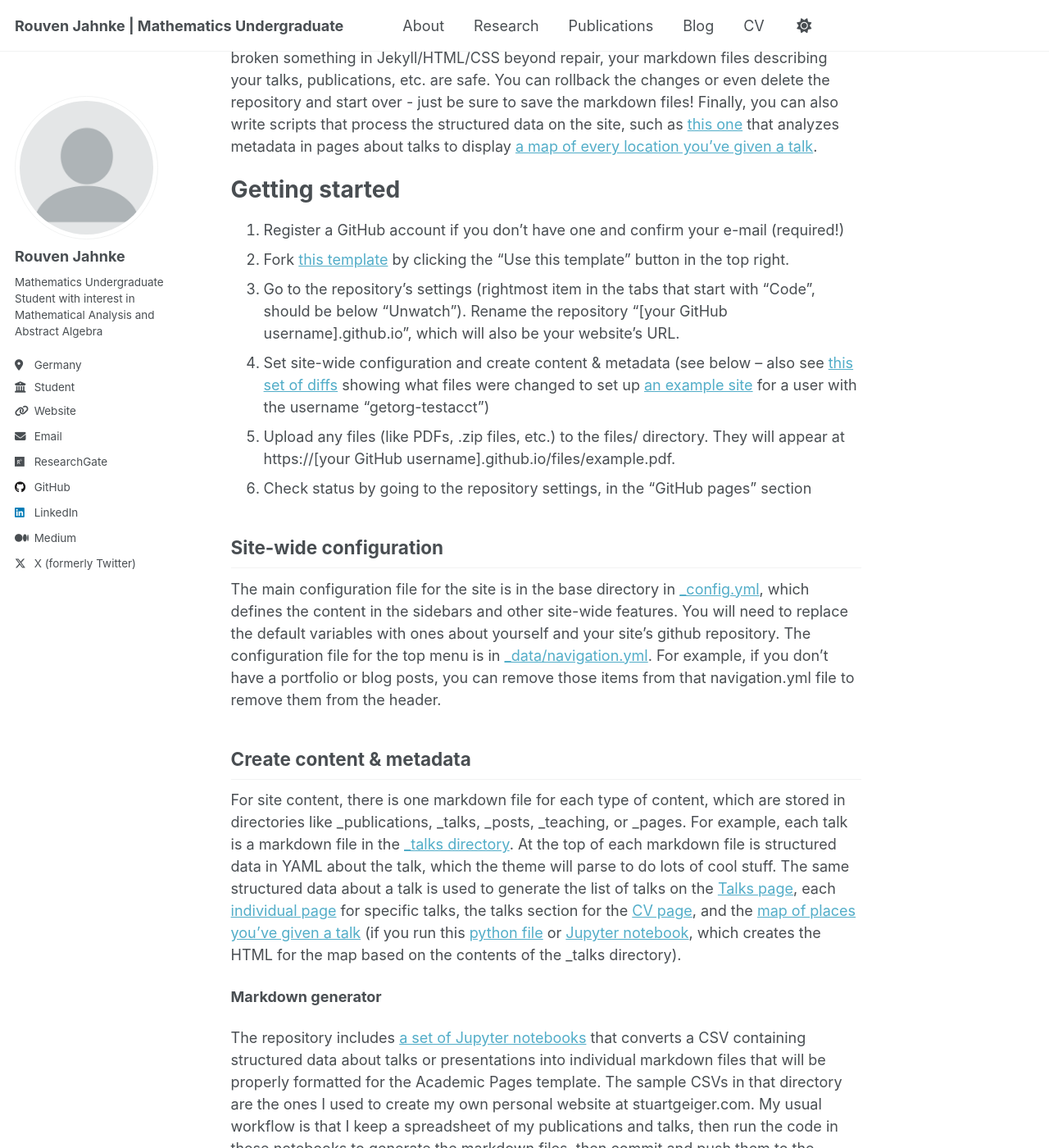
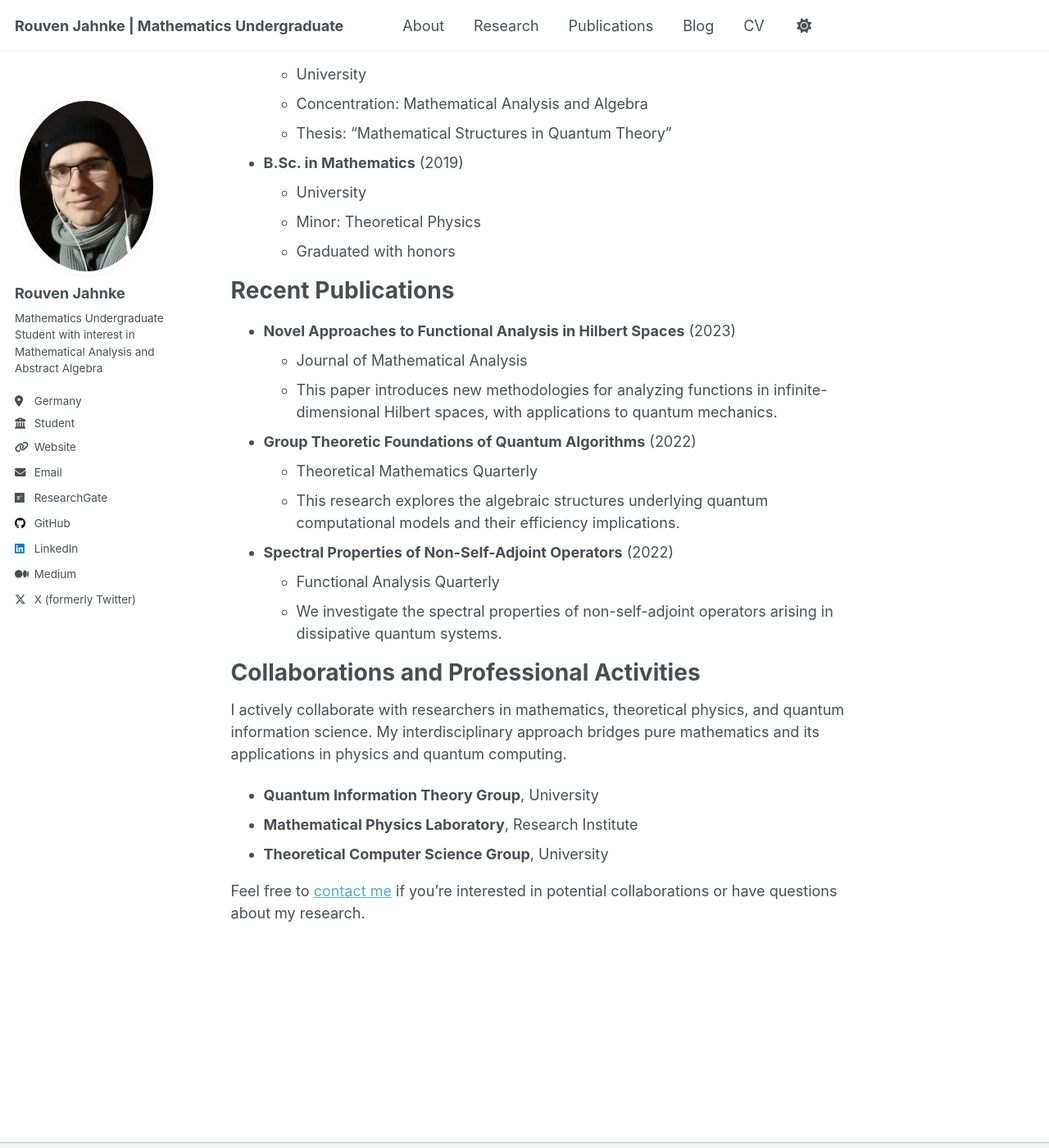
Before and after one commit to rpj-07/rouvenjahnke.github.io, a Jekyll site: the page built from _pages/about.md, in a window 1280 px wide and 1400 px high, scrolled down 774 px. Shown: the whole window at 82% size. Built offline with Jekyll 4.4.1, drawn with Linux system fonts in a browser that asks for light colours; some of the changed text lies outside the part shown.

Commit message:
New Version

```diff
--- a/_pages/about.md
+++ b/_pages/about.md
@@ -1,49 +1,61 @@
 ---
 permalink: /
-title: "Academic Pages is a ready-to-fork GitHub Pages template for academic personal websites"
+title: "About Me"
 author_profile: true
 redirect_from:
   - /about/
   - /about.html
 ---
 
-This is the front page of a website that is powered by the [Academic Pages template](https://github.com/academicpages/academicpages.github.io) and hosted on GitHub pages. [GitHub pages](https://pages.github.com) is a free service in which websites are built and hosted from code and data stored in a GitHub repository, automatically updating when a new commit is made to the repository. This template was forked from the [Minimal Mistakes Jekyll Theme](https://mmistakes.github.io/minimal-mistakes/) created by Michael Rose, and then extended to support the kinds of content that academics have: publications, talks, teaching, a portfolio, blog posts, and a dynamically-generated CV. You can fork [this template](https://github.com/academicpages/academicpages.github.io) right now, modify the configuration and markdown files, add your own PDFs and other content, and have your own site for free, with no ads!
+I am a mathematics researcher focusing on the intersection of mathematical analysis, abstract algebra, and their applications to theoretical physics and quantum mechanics.
 
-A data-driven personal website
+Research Interests
 ======
-Like many other Jekyll-based GitHub Pages templates, Academic Pages makes you separate the website's content from its form. The content & metadata of your website are in structured markdown files, while various other files constitute the theme, specifying how to transform that content & metadata into HTML pages. You keep these various markdown (.md), YAML (.yml), HTML, and CSS files in a public GitHub repository. Each time you commit and push an update to the repository, the [GitHub pages](https://pages.github.com/) service creates static HTML pages based on these files, which are hosted on GitHub's servers free of charge.
+My research is centered around these main areas:
 
-Many of the features of dynamic content management systems (like Wordpress) can be achieved in this fashion, using a fraction of the computational resources and with far less vulnerability to hacking and DDoSing. You can also modify the theme to your heart's content without touching the content of your site. If you get to a point where you've broken something in Jekyll/HTML/CSS beyond repair, your markdown files describing your talks, publications, etc. are safe. You can rollback the changes or even delete the repository and start over - just be sure to save the markdown files! Finally, you can also write scripts that process the structured data on the site, such as [this one](https://github.com/academicpages/academicpages.github.io/blob/master/talkmap.ipynb) that analyzes metadata in pages about talks to display [a map of every location you've given a talk](https://academicpages.github.io/talkmap.html).
+* **Mathematical Analysis**: Functional analysis, operator theory, and spectral theory with applications to quantum systems.
+* **Abstract Algebra**: Group theory, representation theory, and algebraic structures in quantum information science.
+* **Mathematical Physics**: Rigorous mathematical approaches to quantum theory, quantum field theory, and related areas.
 
-Getting started
+I am particularly interested in developing new mathematical frameworks for understanding quantum systems, using techniques from functional analysis and algebra to address fundamental questions in theoretical physics.
+
+Education
 ======
-1. Register a GitHub account if you don't have one and confirm your e-mail (required!)
-1. Fork [this template](https://github.com/academicpages/academicpages.github.io) by clicking the "Use this template" button in the top right.
-1. Go to the repository's settings (rightmost item in the tabs that start with "Code", should be below "Unwatch"). Rename the repository "[your GitHub username].github.io", which will also be your website's URL.
-1. Set site-wide configuration and create content & metadata (see below -- also see [this set of diffs](http://archive.is/3TPas) showing what files were changed to set up [an example site](https://getorg-testacct.github.io) for a user with the username "getorg-testacct")
-1. Upload any files (like PDFs, .zip files, etc.) to the files/ directory. They will appear at https://[your GitHub username].github.io/files/example.pdf.
-1. Check status by going to the repository settings, in the "GitHub pages" section
+* **PhD in Mathematics** (Expected 2026)
+  * University
+  * Research Focus: Mathematical structures in quantum theory
+  * Advisor: Prof. [Advisor Name]
 
-Site-wide configuration
-------
-The main configuration file for the site is in the base directory in [_config.yml](https://github.com/academicpages/academicpages.github.io/blob/master/_config.yml), which defines the content in the sidebars and other site-wide features. You will need to replace the default variables with ones about yourself and your site's github repository. The configuration file for the top menu is in [_data/navigation.yml](https://github.com/academicpages/academicpages.github.io/blob/master/_data/navigation.yml). For example, if you don't have a portfolio or blog posts, you can remove those items from that navigation.yml file to remove them from the header.
+* **M.Sc. in Mathematics** (2021)
+  * University
+  * Concentration: Mathematical Analysis and Algebra
+  * Thesis: "Mathematical Structures in Quantum Theory"
 
-Create content & metadata
-------
-For site content, there is one markdown file for each type of content, which are stored in directories like _publications, _talks, _posts, _teaching, or _pages. For example, each talk is a markdown file in the [_talks directory](https://github.com/academicpages/academicpages.github.io/tree/master/_talks). At the top of each markdown file is structured data in YAML about the talk, which the theme will parse to do lots of cool stuff. The same structured data about a talk is used to generate the list of talks on the [Talks page](https://academicpages.github.io/talks), each [individual page](https://academicpages.github.io/talks/2012-03-01-talk-1) for specific talks, the talks section for the [CV page](https://academicpages.github.io/cv), and the [map of places you've given a talk](https://academicpages.github.io/talkmap.html) (if you run this [python file](https://github.com/academicpages/academicpages.github.io/blob/master/talkmap.py) or [Jupyter notebook](https://github.com/academicpages/academicpages.github.io/blob/master/talkmap.ipynb), which creates the HTML for the map based on the contents of the _talks directory).
+* **B.Sc. in Mathematics** (2019)
+  * University
+  * Minor: Theoretical Physics
+  * Graduated with honors
 
-**Markdown generator**
+Recent Publications
+======
+* **Novel Approaches to Functional Analysis in Hilbert Spaces** (2023)
+  * Journal of Mathematical Analysis
+  * This paper introduces new methodologies for analyzing functions in infinite-dimensional Hilbert spaces, with applications to quantum mechanics.
 
-The repository includes [a set of Jupyter notebooks](https://github.com/academicpages/academicpages.github.io/tree/master/markdown_generator
-) that converts a CSV containing structured data about talks or presentations into individual markdown files that will be properly formatted for the Academic Pages template. The sample CSVs in that directory are the ones I used to create my own personal website at stuartgeiger.com. My usual workflow is that I keep a spreadsheet of my publications and talks, then run the code in these notebooks to generate the markdown files, then commit and push them to the GitHub repository.
+* **Group Theoretic Foundations of Quantum Algorithms** (2022)
+  * Theoretical Mathematics Quarterly
+  * This research explores the algebraic structures underlying quantum computational models and their efficiency implications.
 
-How to edit your site's GitHub repository
-------
-Many people use a git client to create files on their local computer and then push them to GitHub's servers. If you are not familiar with git, you can directly edit these configuration and markdown files directly in the github.com interface. Navigate to a file (like [this one](https://github.com/academicpages/academicpages.github.io/blob/master/_talks/2012-03-01-talk-1.md) and click the pencil icon in the top right of the content preview (to the right of the "Raw | Blame | History" buttons). You can delete a file by clicking the trashcan icon to the right of the pencil icon. You can also create new files or upload files by navigating to a directory and clicking the "Create new file" or "Upload files" buttons.
+* **Spectral Properties of Non-Self-Adjoint Operators** (2022)
+  * Functional Analysis Quarterly
+  * We investigate the spectral properties of non-self-adjoint operators arising in dissipative quantum systems.
 
-Example: editing a markdown file for a talk
-![Editing a markdown file for a talk](/images/editing-talk.png)
+Collaborations and Professional Activities
+======
+I actively collaborate with researchers in mathematics, theoretical physics, and quantum information science. My interdisciplinary approach bridges pure mathematics and its applications in physics and quantum computing.
 
-For more info
-------
-More info about configuring Academic Pages can be found in [the guide](https://academicpages.github.io/markdown/), the [growing wiki](https://github.com/academicpages/academicpages.github.io/wiki), and you can always [ask a question on GitHub](https://github.com/academicpages/academicpages.github.io/discussions). The [guides for the Minimal Mistakes theme](https://mmistakes.github.io/minimal-mistakes/docs/configuration/) (which this theme was forked from) might also be helpful.
+* **Quantum Information Theory Group**, University
+* **Mathematical Physics Laboratory**, Research Institute
+* **Theoretical Computer Science Group**, University
+
+Feel free to [contact me](/contact) if you're interested in potential collaborations or have questions about my research.
```
Also changed, not shown: _publications/2022-quantum-algorithms.md (added, +42 -0 lines), _publications/2023-functional-analysis.md (added, +32 -0 lines), images/bio-photo.jpg, images/bio-photo2.jpg (added), images/homepage.png (deleted), images/profile.png, 1 other file.
